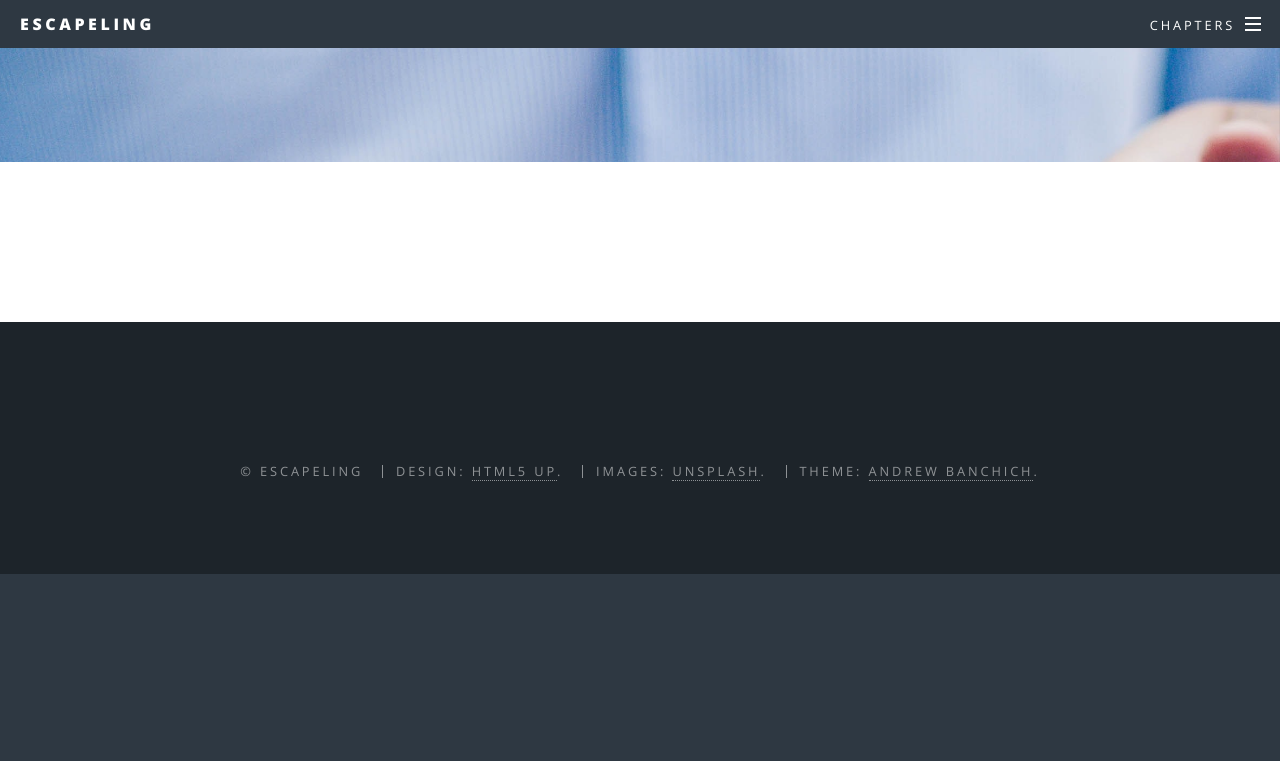
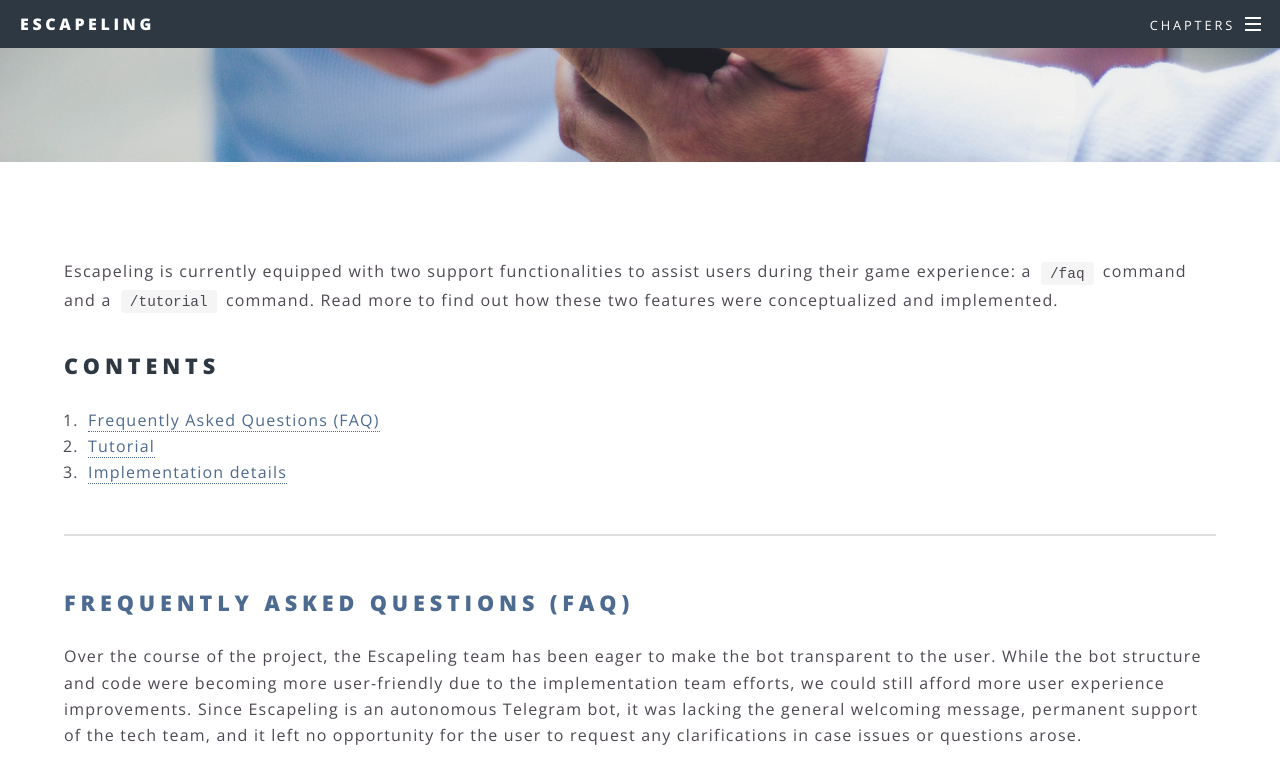
Before and after one commit to ALLUOS/ALLUOS.github.io, a Jekyll site: the page built from _posts/2021-01-01-support.md, in a window 1280 px wide and 1400 px high, scrolled down 231 px. Shown: the top 761 px of the window. Built offline with Jekyll 4.4.1, drawn with Linux system fonts in a browser that asks for light colours; before the commit the page ends 900 px from its top, so only the background shows below that; some of the changed text lies outside the part shown; grey boxes are pictures that could not be loaded.

Commit message:
Support page: documentation of the new support features (#61)
Polina  |  229  | FAQ
Emma  |  310  | Short intro + Tutorial + Implementation details

```diff
--- a/_posts/2021-01-01-support.md
+++ b/_posts/2021-01-01-support.md
@@ -2,10 +2,75 @@
 layout: post
 title: Support
 sections:
- - title: Design process
-   tag: \#design
- - title: Implementation process
+ - title: FAQ
+   tag: \#faq
+ - title: Tutorial
+   tag: \#tutorial
+ - title: Implementation details
    tag: \#implementation
 description: Find out how users can ask for support while playing the game.
 image: pic12.jpg
 ---
+
+Escapeling is currently equipped with two support functionalities to assist users during their game experience: a `/faq` command and a `/tutorial` command. Read more to find out how these two features were conceptualized and implemented.
+
+## Contents
+
+1. <span class="section">[Frequently Asked Questions (FAQ)](#faq)</span>
+2. <span class="section">[Tutorial](#tutorial)</span>
+3. <span class="section">[Implementation details](#implementation)</span>
+
+<hr />
+
+<!-- FAQ -->
+
+<div id="faq"></div>
+
+<h2><span class="section">Frequently Asked Questions (FAQ)</span></h2>
+
+Over the course of the project, the Escapeling team has been eager to make the bot transparent to the user. While the bot structure and code were becoming more user-friendly due to the implementation team efforts, we could still afford more user experience improvements. Since Escapeling is an autonomous Telegram bot, it was lacking the general welcoming message, permanent support of the tech team, and it left no opportunity for the user to request any clarifications in case issues or questions arose.
+
+<p><span class="image right"><img src="{{ "" | relative_url }}/assets/images/support-page-figure-1.png" alt="FAQ command"></span>In order to present the very idea of Escapeling game as well as explain the basic ‘how-to’ details to the new user, the design team has created the FAQ button. The FAQ button is a <a href="https://alluos.github.io/2021/02/03/FAQ.html">segment</a> of the Escapeling supporting site as well as a command within the bot that allows the user to learn about the idea behind the project and its limitations, task content and specifications, general instructions, and a list of potential technical problems. <br><br> The FAQ button is a section that is open to constant updating and edits, which are natural to appear as the project evolves. By the end of the third project semester, we have collected some precise but elaborate answers to the most frequent and challenging questions that the user could have, as well as comments about the developed tasks, technical regulations and the general goal of the project per se.</p>
+
+<!-- <p class="center"><em>Figure 1: FAQ command</em></p> -->
+
+<hr />
+
+<!-- Tutorial -->
+
+<div id="tutorial"></div>
+
+<h2><span class="section">Tutorial</span></h2>
+
+<p><span class="image left"><img src="{{ "" | relative_url }}/assets/images/support-page-figure-2.png" alt="Tutorial command"></span>When evaluating feedback received by various users of our application, we realized that some elements of Escapeling’s game experience weren’t entirely clear to first time users. This was especially relevant when it came to some crucial aspects of the Telegram framework it relies on. Therefore, we decided to put together a tutorial that would provide guidance, if requested. More specifically, we prepared a script for two distinct tutorials:
+<br>
+<br> a) one shows how to get started with Escapeling
+<br> b) the other shows how to approach the group tasks.
+<br><br>
+This partition corresponds to the two main modes of interaction with our app, namely:
+<br>
+<br> a) in a private chat with the <a href="https://telegram.me/Escapeling_Bot">Escapeling bot</a>, and
+<br> b) in a group chat with other users.
+<br><br>
+The image shows an example of what this looks like inside the app.</p>
+
+<!-- <p class="center"><em>Figure 2: Tutorial command</em></p> -->
+
+<hr />
+
+<!-- Implementation -->
+
+<div id="implementation"></div>
+
+<h2><span class="section">Implementation details</span></h2>
+
+<p><span class="image right"><img src="{{ "" | relative_url }}/assets/images/support-page-figure-3.png" alt="Asking further questions"></span>To support these new functionalities, we introduced two new conversation handlers, one for each feature. These conversation handlers are triggered within the chat by using the <code>/faq</code> command and the <code>/tutorial</code> command, respectively. Once triggered, the conversation handlers will prompt the users with a poll of options. If an option is chosen, messages are sent to elaborate on the issue the user inquires about (see screenshot for an example). Subsequently, the user gets to choose whether to continue asking other questions (i.e. get the same poll again) or to return to the game.
+<br><br>
+Both the FAQ and the tutorial functionalities are available in the dyadic conversation (between the bot and a single user) as well as in the escape missions (in the game group chats).</p>
+
+The scripts needed for these support functionalities are stored as `.json` files under:
+
+* `data/phrases/faq_questions.json`
+* `data/phrases/tutorial_questions.json`
+
+<!-- <p class="center"><em>Figure 3: asking further questions</em></p> -->
```
